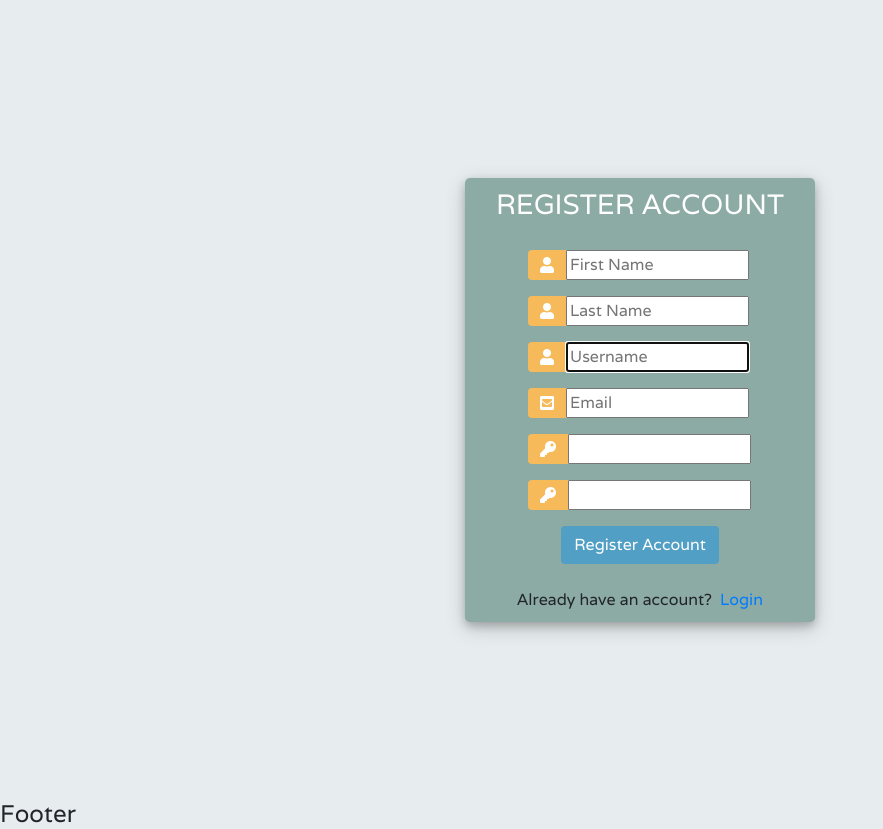
After one commit to pvsnp9/Django3, a Django app: page /registration/ in a window 1280 px wide. The commit adds this page. Shown: the whole page, without its empty margins (0-883 px from the left). Run offline with Django 3.2, Linux system fonts and the light colour scheme; some libraries are stand-ins or nearby versions.

Commit message:
user, authorozation, authentication, and user groups

```diff
--- /dev/null
+++ b/accounts/forms.py
@@ -0,0 +1,24 @@
+from django.forms import ModelForm
+from django.contrib.auth.forms import UserCreationForm
+from django import forms
+from django.contrib.auth.models import User
+from .models import Order
+
+class OrderForm(ModelForm):
+    class Meta:
+        model = Order
+        fields = '__all__'  #['customer', 'product']
+
+
+class CreateUserForm(UserCreationForm):
+    class Meta:
+        model = User
+        fields = ['first_name', 'last_name', 'username', 'email', 'password1', 'password2']
+        widgets = {
+            'first_name': forms.fields.TextInput(attrs={'placeholder': 'First Name'}),
+            'last_name': forms.fields.TextInput(attrs={'placeholder': 'Last Name'}),
+            'username': forms.fields.TextInput(attrs={'placeholder': 'Username'}),
+            'email': forms.fields.TextInput(attrs={'placeholder': 'Email'}),
+            # 'password1': forms.PasswordInput(attrs={'placeholder': 'Passwod'}),
+            # 'password2': forms.fields.TextInput(attrs={'placeholder': 'Confirm Password'})
+        }
--- a/accounts/templates/accounts/dashboard.html
+++ b/accounts/templates/accounts/dashboard.html
@@ -29,7 +29,7 @@
             <h5>LAST 5 ORDERS</h5>
             <hr>
             <div class="card card-body">
-                <a class="btn btn-primary  btn-sm btn-block" href="">Create Order</a>
+
                 <table class="table table-sm">
                     <tr>
                         <th>Product</th>
@@ -44,8 +44,8 @@
                             <td>{{ order.product }}</td>
                             <td>{{ order.date_created }}</td>
                             <td>{{ order.status }}</td>
-                            <td><a href="#" class="btn btn-sm btn-info">Update</a></td>
-                            <td><a href="#" class="btn btn-sm btn-danger">Remove</a></td>
+                            <td><a href="{% url 'update_order' order.id %}" class="btn btn-sm btn-info">Update</a></td>
+                            <td><a href="{% url 'remove_order' order.id %}" class="btn btn-sm btn-danger">Remove</a></td>
 
                         </tr>
                     {% endfor %}
--- a/accounts/templates/accounts/main.html
+++ b/accounts/templates/accounts/main.html
@@ -9,16 +9,17 @@
   <meta name="description" content="The HTML5 Herald">
   <meta name="author" content="SitePoint">
   <link rel="stylesheet" href="https://maxcdn.bootstrapcdn.com/bootstrap/4.0.0/css/bootstrap.min.css" integrity="sha384-Gn5384xqQ1aoWXA+058RXPxPg6fy4IWvTNh0E263XmFcJlSAwiGgFAW/dAiS6JXm" crossorigin="anonymous">
+  <script src="https://ajax.googleapis.com/ajax/libs/jquery/3.3.1/jquery.min.js"></script>
+	<link rel="stylesheet" href="https://use.fontawesome.com/releases/v5.6.1/css/all.css" integrity="sha384-gfdkjb5BdAXd+lj+gudLWI+BXq4IuLW5IT+brZEZsLFm++aCMlF1V92rMkPaX4PP" crossorigin="anonymous">
+  <link href="https://fonts.googleapis.com/css2?family=Varela&display=swap" rel="stylesheet">
   <link rel="stylesheet" type="text/css" href="{% static '/css/main.css' %}" >
 </head>
 <body>
     {% include 'accounts/navbar.html' %}
-    <hr/>
     {% block content %}
 
     {% endblock %}
 
-    <hr/>
     <h4>Footer</h4>
 </body>
 <script src="https://code.jquery.com/jquery-3.2.1.slim.min.js" integrity="sha384-KJ3o2DKtIkvYIK3UENzmM7KCkRr/rE9/Qpg6aAZGJwFDMVNA/GpGFF93hXpG5KkN" crossorigin="anonymous"></script>
--- a/accounts/templates/accounts/navbar.html
+++ b/accounts/templates/accounts/navbar.html
@@ -1,22 +1,26 @@
 {% load static %}
+ {% if request.user.is_authenticated %}
  <nav class="navbar navbar-expand-lg navbar-dark bg-dark">
     <img class="logo" src="{% static '/images/logo.png' %}" >
     <!-- <a class="navbar-brand" href="#">Navbar</a> -->
     <button class="navbar-toggler" type="button" data-toggle="collapse" data-target="#navbarNav" aria-controls="navbarNav" aria-expanded="false" aria-label="Toggle navigation">
       <span class="navbar-toggler-icon"></span>
     </button>
+
       <div class="collapse navbar-collapse" id="navbarNav">
         <ul class="navbar-nav">
+          {% if request.user.is_staff %}
             <li class="nav-item active">
               <a class="nav-link" href="{% url 'home' %}">Dashboard <span class="sr-only">(current)</span></a>
             </li>
             <li class="nav-item">
               <a class="nav-link" href="{% url 'products' %}">Products</a>
             </li>
-        <!-- <li class="nav-item">
-          <a class="nav-link" href="#">Customers</a>
-        </li> -->
-
+          {% endif %}
         </ul>
       </div>
+    <span class="user-message">Hello, {{ request.user }} </span>
+    <span><a href="{% url 'user_logout' %}">Logout</a></span>
+
   </nav>
+  {% endif %}
--- /dev/null
+++ b/accounts/templates/accounts/register.html
@@ -0,0 +1,72 @@
+{% extends 'accounts/main.html' %}
+
+{% block content %}
+
+    <div class="container h-100">
+        <div class="d-flex justify-content-center h-100">
+            <div class="user_card">
+                <div class="d-flex justify-content-center">
+                    <h3 id="form-title">REGISTER ACCOUNT</h3>
+                </div>
+                <div class="d-flex justify-content-center form_container">
+
+                    <form method="POST" action="">
+                        {% csrf_token %}
+                        <div class="input-group mb-3">
+                            <div class="input-group-append">
+                                <span class="input-group-text"><i class="fas fa-user"></i></span>
+                            </div>
+                            {{form.first_name}}
+                        </div>
+                        <div class="input-group mb-3">
+                            <div class="input-group-append">
+                                <span class="input-group-text"><i class="fas fa-user"></i></span>
+                            </div>
+                            {{form.last_name}}
+                        </div>
+                        <div class="input-group mb-3">
+                            <div class="input-group-append">
+                                <span class="input-group-text"><i class="fas fa-user"></i></span>
+                            </div>
+                            {{form.username}}
+                        </div>
+                        <div class="input-group mb-3">
+                            <div class="input-group-append">
+                                <span class="input-group-text"><i class="fas fa-envelope-square"></i></span>
+                            </div>
+                            {{form.email}}
+                        </div>
+                        <div class="input-group mb-3">
+                            <div class="input-group-append">
+                                <span class="input-group-text"><i class="fas fa-key"></i></span>
+                            </div>
+                            {{form.password1}}
+                        </div>
+                        <div class="input-group mb-3">
+                            <div class="input-group-append">
+                                <span class="input-group-text"><i class="fas fa-key"></i></span>
+                            </div>
+                            {{form.password2}}
+                        </div>
+
+
+
+                        <div class="d-flex justify-content-center mt-3 login_container">
+                            <input class="btn login_btn" type="submit" value="Register Account">
+                        </div>
+
+                    </form>
+                </div>
+
+                {{form.errors}}
+
+                <div class="mt-4">
+                    <div class="d-flex justify-content-center links">
+                        Already have an account? <a href="{% url 'login' %}" class="ml-2">Login</a>
+                    </div>
+                </div>
+            </div>
+        </div>
+    </div>
+
+{% endblock %}
--- /dev/null
+++ b/accounts/templates/accounts/user.html
@@ -0,0 +1,6 @@
+{% extends 'accounts/main.html' %}
+{% block content %}
+{% include 'accounts/stats.html' %}
+
+    <p>HI, I am {{ request.user }}</p>
+{% endblock %}
--- a/accounts/urls.py
+++ b/accounts/urls.py
@@ -6,5 +6,13 @@ urlpatterns = [
     path('', views.home, name='home'),
     path('products/', views.products, name='products'),
     path('customer/<str:id>', views.customer, name='customer'),
+    path('multiple_order/<str:customer_key>', views.createMultipleOrder, name='multiple_order_for_customer'),
+    path('create_order/', views.createOrder, name='create_order'),
+    path('update_order/<str:id>', views.updateOrder, name='update_order'),
+    path('remove_order/<str:id>', views.removeOrder, name='remove_order'),
+    path('login/', views.userLogin, name='login'),
+    path('logout/', views.userLogout, name='user_logout'),
+    path('registration/', views.registration, name='register'),
+    path('user_page/', views.uesrPage, name='user_page')
 
 ]
--- a/accounts/views.py
+++ b/accounts/views.py
@@ -1,7 +1,18 @@
-from django.shortcuts import render
+from django.shortcuts import render, redirect
 from django.http import HttpResponse
-from .models import *
+from .models import Order, Customer, Product, Tag
+from .forms import OrderForm, CreateUserForm
+from .filters import OrderFilter
+from django.forms import inlineformset_factory
+from django.contrib.auth.models import Group
+from django.contrib.auth.forms import UserCreationForm
+from django.contrib import messages
+from django.contrib.auth import authenticate, login, logout
+from django.contrib.auth.decorators import login_required
+from .decorators import *
 
+@login_required(login_url='login')
+@admin_only
 def home(request):
     orders = Order.objects.all()
     customers = Customer.objects.all()
@@ -15,14 +26,128 @@ def home(request):
         }
     return render(request, 'accounts/dashboard.html', context)
 
+
+@login_required(login_url='login')
+@allowed_users(allowed_roles= ['admin','staff'])
 def products(request):
     products = Product.objects.all()
     return render(request, 'accounts/products.html',{'products':products})
 
 
+@login_required(login_url='login')
+@allowed_users(allowed_roles= ['admin','staff'])
 def customer(request, id):
     customer = Customer.objects.get(id=id)
     orders = customer.order_set.all()
-    context = {'customer': customer, 'orders': orders, 'total_orders':orders.count()}
+
+    customer_filter = OrderFilter(request.GET, queryset=orders)
+    orders = customer_filter.qs
+
+    context = {'customer': customer, 'orders': orders, 'total_orders':orders.count(), 'customer_filter':customer_filter}
 
     return render(request, 'accounts/customer.html', context)
+
+
+# form to create orderss
+@login_required(login_url='login')
+@allowed_users(allowed_roles= ['admin','staff'])
+def createOrder(request):
+    form = OrderForm()
+
+    if request.method == 'POST':
+        order_data = OrderForm(request.POST)
+        if order_data.is_valid():
+            order_data.save()
+            return redirect('/')
+
+    context = {'form':form}
+    return render(request, 'accounts/order_form.html', context)
+
+
+# create multiple order for the customer
+@login_required(login_url='login')
+@allowed_users(allowed_roles= ['admin','staff'])
+def createMultipleOrder(request, customer_key):
+    OrderFormSet = inlineformset_factory(Customer, Order, fields=('product', 'status'))
+    customer = Customer.objects.get(id=customer_key)
+    form = OrderFormSet(queryset=Order.objects.none(), instance=customer)
+
+    if request.method == 'POST':
+        order_data = OrderFormSet(request.POST, instance=customer)
+        if order_data.is_valid():
+            order_data.save()
+            return redirect('/')
+
+    context = {'formset':form}
+    return render(request, 'accounts/order_form.html', context)
+
+
+# update order
+@login_required(login_url='login')
+@allowed_users(allowed_roles= ['admin','staff'])
+def updateOrder(request, id):
+    order = Order.objects.get(id=id)
+    form = OrderForm(instance=order)
+
+    if request.method == 'POST':
+        order_data = OrderForm(request.POST, instance=order)
+        if order_data.is_valid():
+            order_data.save()
+            return redirect('/')
+
+    context = {'form':form}
+    return render(request, 'accounts/single_order_form.html', context)
+
+
+# remove order
+@login_required(login_url='login')
+@allowed_users(allowed_roles= ['admin','staff'])
+def removeOrder(request, id):
+    order = Order.objects.get(id=id)
+    if request.method == 'POST':
+        order.delete()
+        return redirect('/')
+    context = {'order': order}
+    return render(request, 'accounts/remove_order.html', context)
+
+
+# login
+@unauthenticated_user
+def userLogin(request):
+    if request.method == 'POST':
+        username = request.POST.get('username')
+        password = request.POST.get('password')
+        user = authenticate(request, username=username, password=password)
+
+        if user is not None:
+            login(request, user)
+            return redirect('home')
+        else:
+            messages.info(request, 'Please check your credentails')
+    context = {}
+    return render(request, 'accounts/login.html', context)
+
+
+# Logout
+def userLogout(request):
+    logout(request)
+    return redirect('login')
+
+# user registrtion
+@unauthenticated_user
+def registration(request):
+    form = CreateUserForm()
+    if request.method == 'POST':
+        form = CreateUserForm(request.POST)
+        if form.is_valid():
+            user = form.save()
+            user.groups.add(Group.objects.get(name='customer'))
+            messages.success(request, 'Account has been created for '+ form.cleaned_data.get('username'))
+            return redirect('login')
+    context = {'form':form, 'no-auth':True}
+    return render(request, 'accounts/register.html', context)
+
+# user page
+def uesrPage(request):
+    context = {}
+    return render(request, 'accounts/user.html', context)
--- a/crm/settings.py
+++ b/crm/settings.py
@@ -37,7 +37,7 @@ INSTALLED_APPS = [
     'django.contrib.sessions',
     'django.contrib.messages',
     'django.contrib.staticfiles',
-
+    'django_filters',
     'accounts'
 ]
 
--- a/requirements.txt
+++ b/requirements.txt
@@ -2,6 +2,7 @@ asgiref==3.2.7
 astroid==2.4.1
 certifi==2020.4.5.1
 Django==3.0.3
+django-filter==2.2.0
 isort==4.3.21
 lazy-object-proxy==1.4.3
 mccabe==0.6.1
--- a/static/css/main.css
+++ b/static/css/main.css
@@ -1,9 +1,62 @@
+body,
+html {
+  margin: 0;
+  padding: 0;
+  height: 100%;
+  background: #e7edef !important;
+  font-family: 'Varela', sans-serif !important;
+}
+.user_card {
+  width: 350px;
+  margin-top: auto;
+  margin-bottom: auto;
+  background: #8daba5;
+  position: relative;
+  display: flex;
+  justify-content: center;
+  flex-direction: column;
+  padding: 10px;
+  box-shadow: 0 4px 8px 0 rgba(0, 0, 0, 0.2), 0 6px 20px 0 rgba(0, 0, 0, 0.19);
+  -webkit-box-shadow: 0 4px 8px 0 rgba(0, 0, 0, 0.2), 0 6px 20px 0 rgba(0, 0, 0, 0.19);
+  -moz-box-shadow: 0 4px 8px 0 rgba(0, 0, 0, 0.2), 0 6px 20px 0 rgba(0, 0, 0, 0.19);
+  border-radius: 5px;
+
+}
+
+.form_container {
+  margin-top: 20px;
+}
+
+#form-title{
+  color: #fff;
+}
+.login_btn {
+  width: 100%;
+  background: #519FC4 !important;
+  color: white !important;
+}
+.login_btn:focus {
+  box-shadow: none !important;
+  outline: 0px !important;
+}
+.login_container {
+  padding: 0 2rem;
+}
+.input-group-text {
+  background: #f7ba5b !important;
+  color: white !important;
+  border: 0 !important;
+  border-radius: 0.25rem 0 0 0.25rem !important;
+}
+.input_user,
+.input_pass:focus {
+  box-shadow: none !important;
+  outline: 0px !important;
+}
+
 .logo{
   height: 40px;
   margin-right: 20px;
-  }
-  body{
-    background-color: #ebeff5;
 }
 
 #total-orders{
@@ -17,3 +70,9 @@
 #orders-pending{
   background-color: #7CD1C0;
 }
+
+.user-message {
+  font-size: 18px;
+  color: #fff;
+  margin-right: 20px;
+}
```
Also changed, not shown: accounts/decorators.py (added, +31 -0 lines), accounts/filters.py (added, +12 -0 lines), accounts/templates/accounts/customer.html (+4 -4 lines), accounts/templates/accounts/login.html (added, +52 -0 lines), accounts/templates/accounts/order_form.html (added, +21 -0 lines), accounts/templates/accounts/remove_order.html (added, +19 -0 lines), accounts/templates/accounts/single_order_form.html (added, +18 -0 lines), db.sqlite3. Lines whose indentation alone changed are shown as unchanged.
